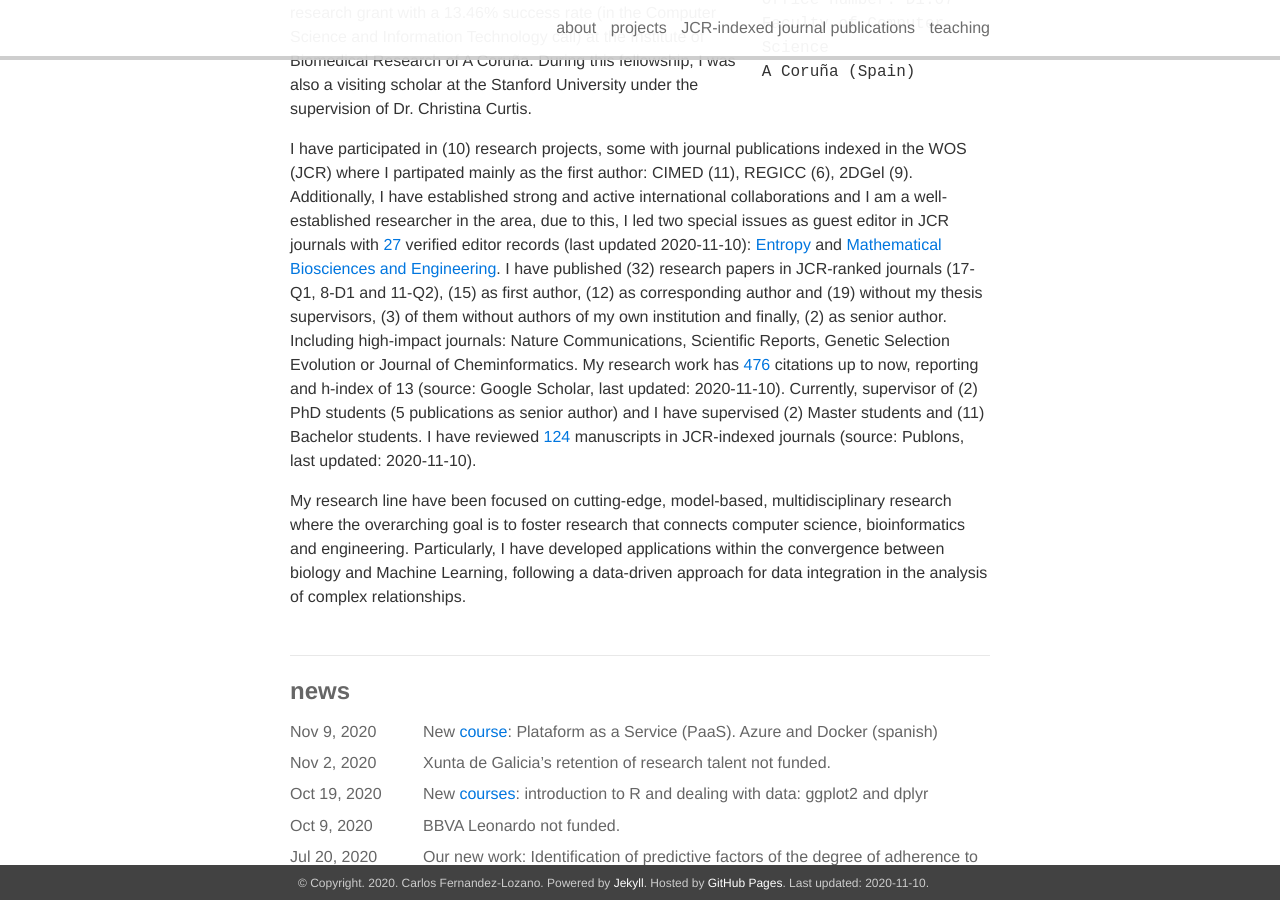
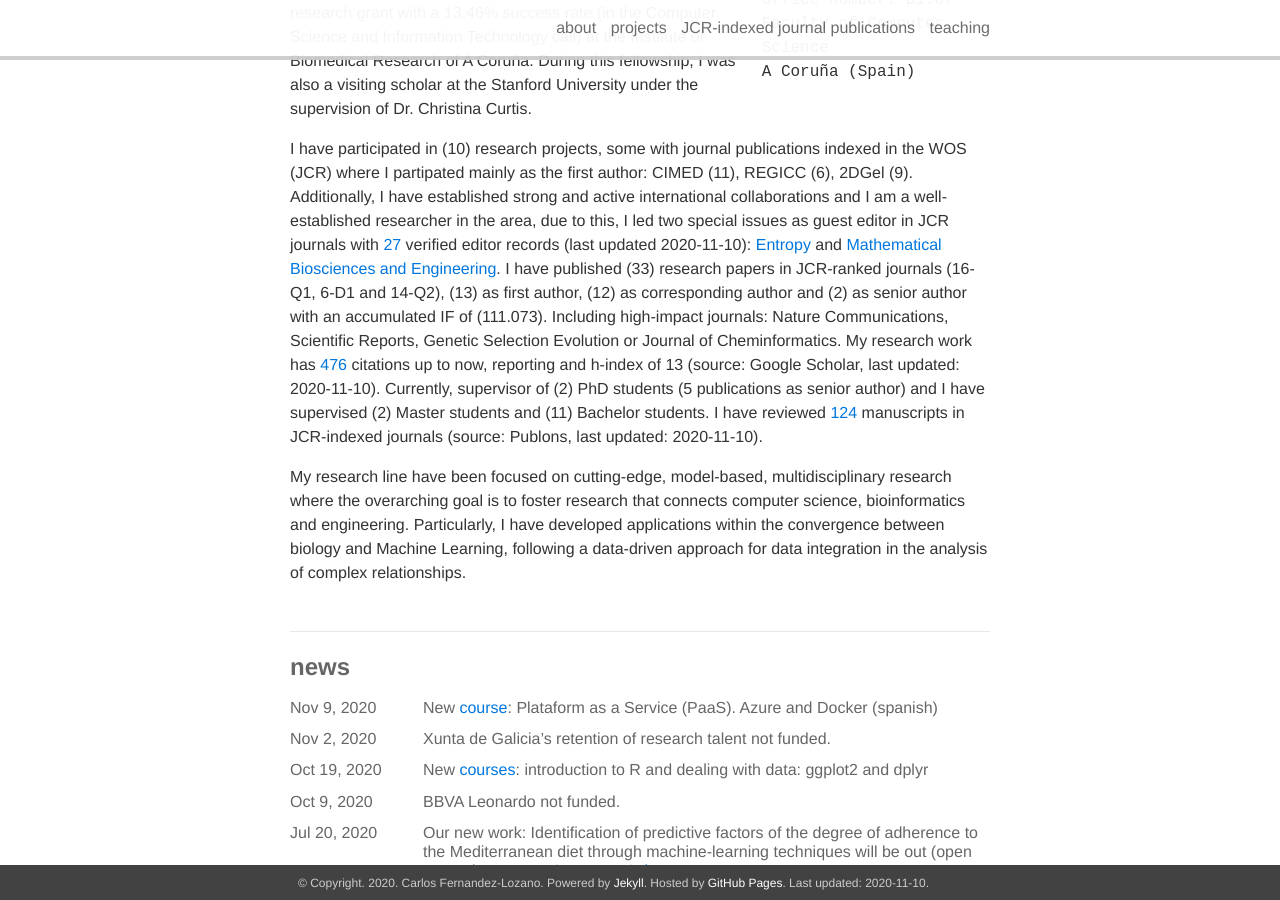
Before and after one commit to cafernandezlo/es_github_cafernandezlo, a Jekyll site: the page built from _pages/about.md, in a window 1280 px wide and 900 px high, scrolled down 464 px. Built offline with Jekyll 4.4.1, drawn with Linux system fonts in a browser that asks for light colours; nearby versions of some CDN libraries; some web fonts are replaced.

Commit message:
Update JCR IF to 2019. Minor changes in the about to extract data from the config file

```diff
--- a/_config.yml
+++ b/_config.yml
@@ -17,6 +17,14 @@ number_cites: 476
 number_reviews: 124
 number_editor: 27
 hindex: 13
+total_jcr: 33
+total_q1: 16
+total_d1: 6
+total_q2: 14
+total_fa: 13
+total_ca: 12
+total_sa: 2
+total_if: 111.073
 # -----------------------------------------------------------------------------
 # Social integration
 # -----------------------------------------------------------------------------
--- a/_pages/about.md
+++ b/_pages/about.md
@@ -31,9 +31,8 @@ established strong and active international collaborations and I am a well-estab
 the area, due to this, I led two special issues as guest editor in JCR journals with
 <a href="https://publons.com/researcher/1751450/carlos-fernandez-lozano/">{{site.number_editor}}</a>
 verified editor records (last updated {{site.last_updated}}): <a href="https://www.mdpi.com/journal/entropy/special_issues/high_dimensional">Entropy</a> and <a href="http://www.aimspress.com/newsinfo/1364.html">Mathematical Biosciences and Engineering</a>.
-I have published (32) research papers in JCR-ranked journals (17-Q1, 8-D1 and 11-Q2), (15) as first
-author, (12) as corresponding author and (19) without my thesis supervisors, (3) of them without
-authors of my own institution and finally, (2) as senior author. Including high-impact journals:
+I have published ({{site.total_jcr}}) research papers in JCR-ranked journals ({{site.total_q1}}-Q1, {{site.total_d1}}-D1 and {{site.total_q2}}-Q2), ({{site.total_fa}}) as first
+author, ({{site.total_ca}}) as corresponding author and ({{site.total_sa}}) as senior author with an accumulated IF of ({{site.total_if}}). Including high-impact journals:
 Nature Communications, Scientific Reports, Genetic Selection Evolution or Journal of Cheminformatics.
 My research work has <a href="https://scholar.google.es/citations?user=gE-7NE4AAAAJ&hl=es">{{site.number_cites}}</a> citations up to now, reporting and h-index of {{site.hindex}} (source: Google Scholar, last updated: {{site.last_updated}}).
 Currently, supervisor of (2) PhD students (5 publications as senior author) and I have supervised (2)
```
Also changed, not shown: _bibliography/papers.bib (+9 -9 lines).
